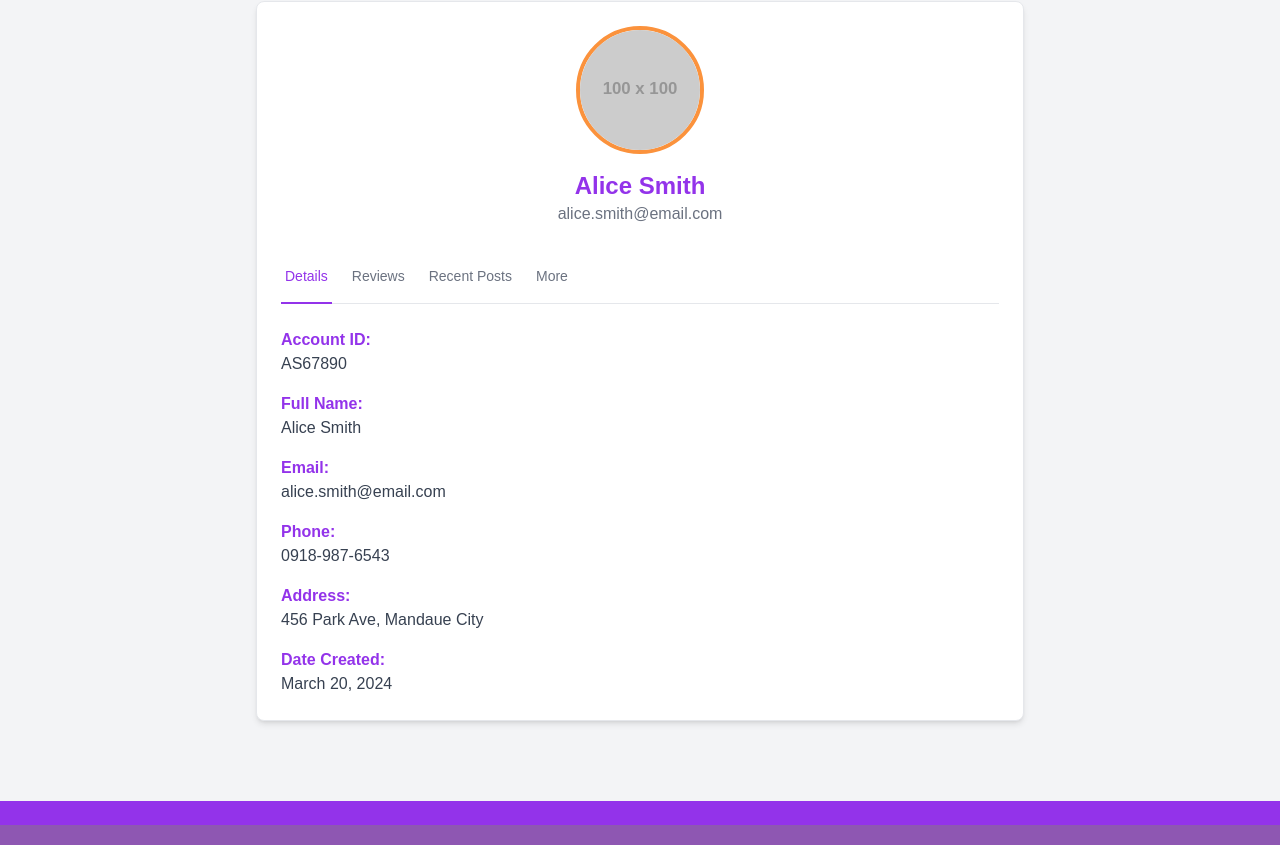
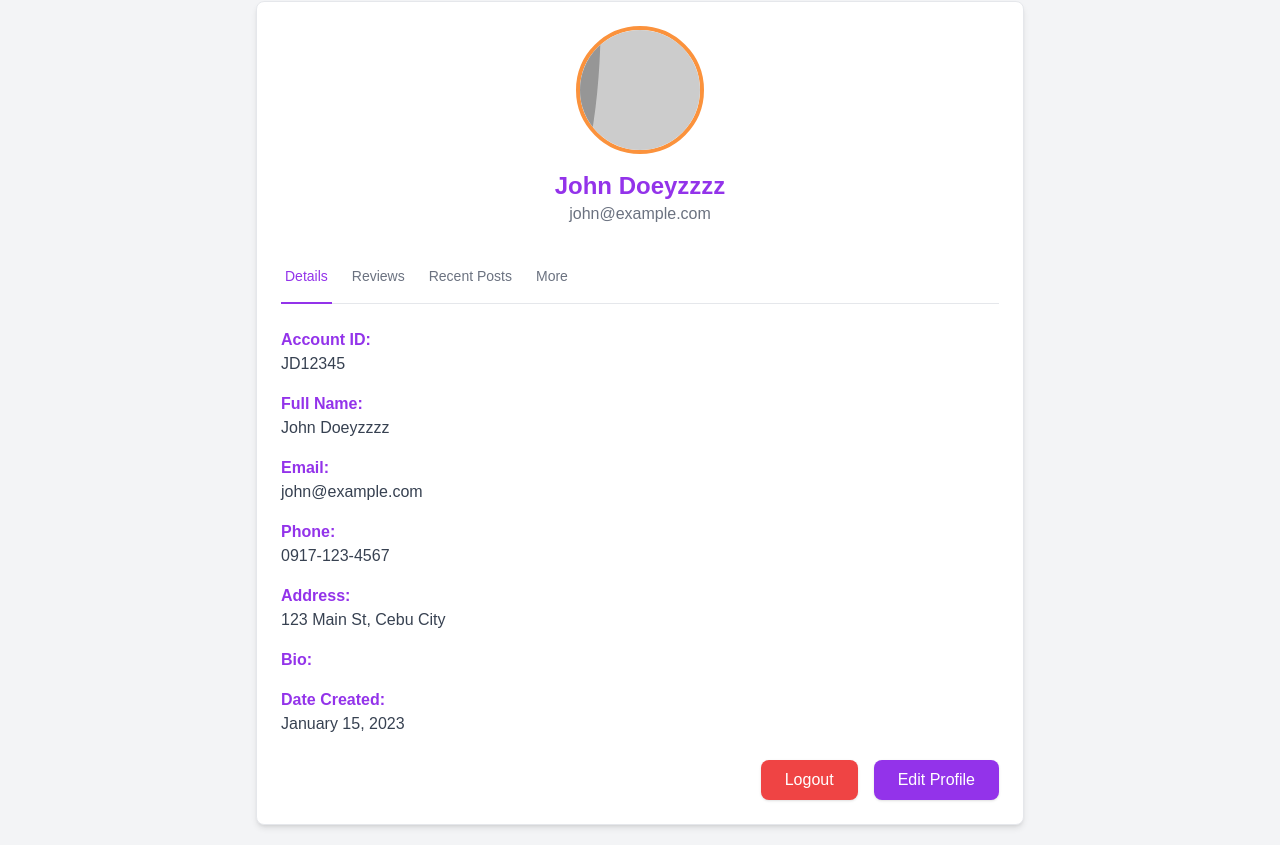
Before and after one commit to Yohhannn/Petmosphere_System, a React (Vite) app in the folder frontend/: page /account in a window 1280 px wide. Shown: the part 395-1240 px from the top of the page. Built offline with nearby package versions, Linux system fonts and the light colour scheme.

Commit message:
Updated Reviewss

```diff
--- a/frontend/src/views/main/account.jsx
+++ b/frontend/src/views/main/account.jsx
@@ -21,7 +21,7 @@ const AccountInfo = () => {
     // Assuming you want to display the logged-in user's account.
     // You'll need a way to identify the current user (e.g., from context, state, or props).
     // For this example, let's just pick the first account from the array.
-    const loggedInAccount = accountsData[1];
+    const loggedInAccount = accountsData[0];
 
     const [isLogoutModalOpen, setIsLogoutModalOpen] = useState(false);
     const [activeTab, setActiveTab] = useState('Details');
@@ -126,6 +126,10 @@ const AccountInfo = () => {
                         <div>
                             <h3 className="font-semibold text-purple-600">Address:</h3>
                             <p>{loggedInAccount.accountAddress}</p>
+                        </div>
+                        <div>
+                            <h3 className="font-semibold text-purple-600">Bio:</h3>
+                            <p>{loggedInAccount.accountBio}</p>
                         </div>
                         <div>
                             <h3 className="font-semibold text-purple-600">Date Created:</h3>
@@ -246,18 +250,6 @@ const AccountInfo = () => {
                     <div>
                         <h3 className="font-semibold text-purple-600 mb-2">More Options</h3>
                         <p className="text-gray-700">Additional account settings or information will appear here.</p>
-
-                        <div className="flex justify-end mt-6 space-x-4">
-                            <button
-                                className="px-6 py-2 bg-red-500 text-white rounded-lg shadow hover:bg-red-600 transition-colors"
-                                onClick={handleLogoutClick}
-                            >
-                                Logout
-                            </button>
-                            <button className="px-6 py-2 bg-purple-600 text-white rounded-lg shadow hover:bg-orange-400 transition-colors">
-                                Edit Profile
-                            </button>
-                        </div>
                     </div>
                 );
             default:
@@ -351,6 +343,17 @@ const AccountInfo = () => {
                         {/* Tab Content */}
                         {renderTabContent()}
 
+                        <div className="flex justify-end mt-6 space-x-4">
+                            <button
+                                className="px-6 py-2 bg-red-500 text-white rounded-lg shadow hover:bg-red-600 transition-colors"
+                                onClick={handleLogoutClick}
+                            >
+                                Logout
+                            </button>
+                            <button className="px-6 py-2 bg-purple-600 text-white rounded-lg shadow hover:bg-orange-400 transition-colors">
+                                Edit Profile
+                            </button>
+                        </div>
                     </div>
                 </div>
 
@@ -399,7 +402,7 @@ const AccountInfo = () => {
                             <textarea
                                 value={newReviewDesc}
                                 onChange={handleDescChange}
-                                className="w-full h-32 px-4 py-2 border rounded-md text-gray-800 focus:outline-none focus:ring-2 focus:ring-purple-500"
+                                className="w-full h-32 px-4 py-2 border rounded-md text-gray-800 focus:outline-none focus:ring-2 focus:ring-purple-500 bg-white"  // Added bg-white here
                                 placeholder="Write your review here..."
                             />
                         </div>
```
